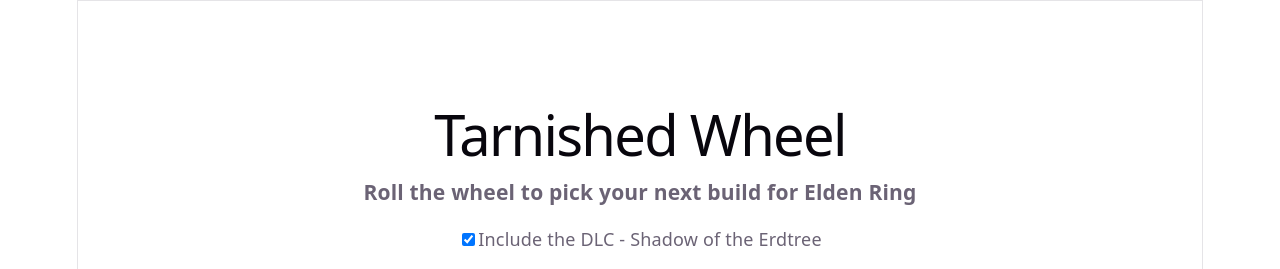
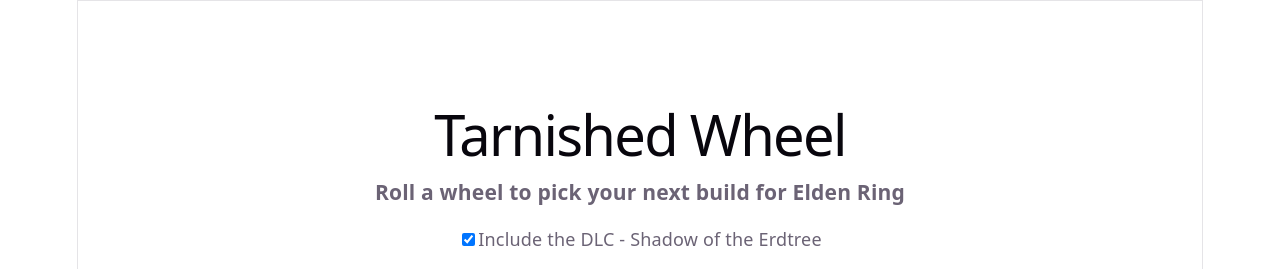
Before and after one commit to EZRA-DVLPR/TarnishedWheel, a React (Vite) app: page / in a window 1280 px wide. Shown: the top 269 px of the page. Built offline with nearby package versions, Linux system fonts and the light colour scheme.

Commit message:
header fix

```diff
--- a/src/components/Header.tsx
+++ b/src/components/Header.tsx
@@ -5,7 +5,7 @@ function Header() {
 		<>
 			<section id="header">
 				<h1> Tarnished Wheel </h1>
-				<h3> Roll the wheel to pick your next build for Elden Ring </h3>
+				<h3> Roll a wheel to pick your next build for Elden Ring </h3>
 			</section>
 		</>
 	);
```
